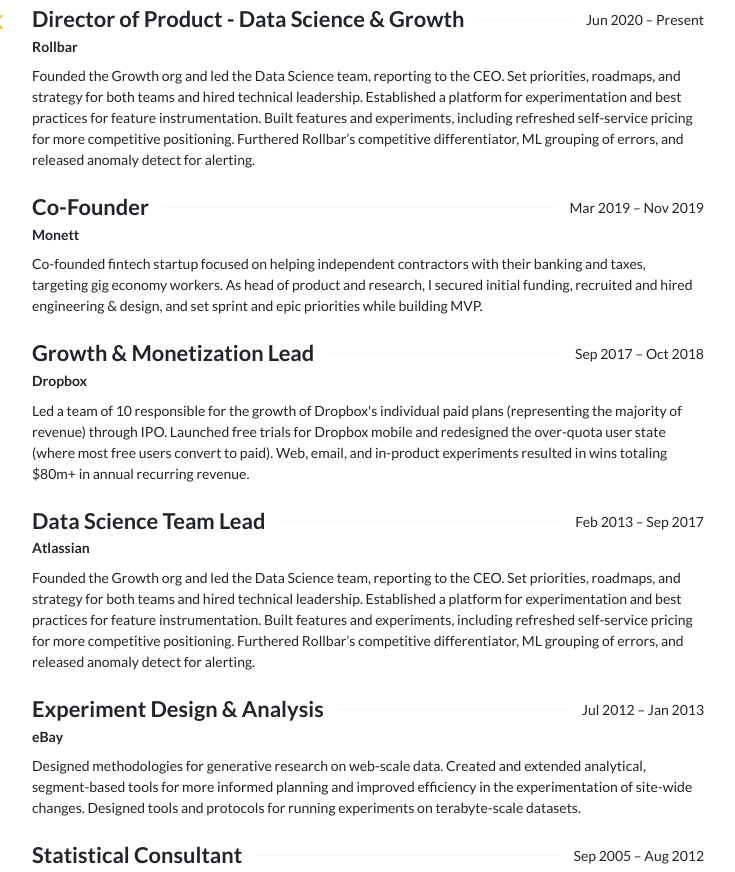
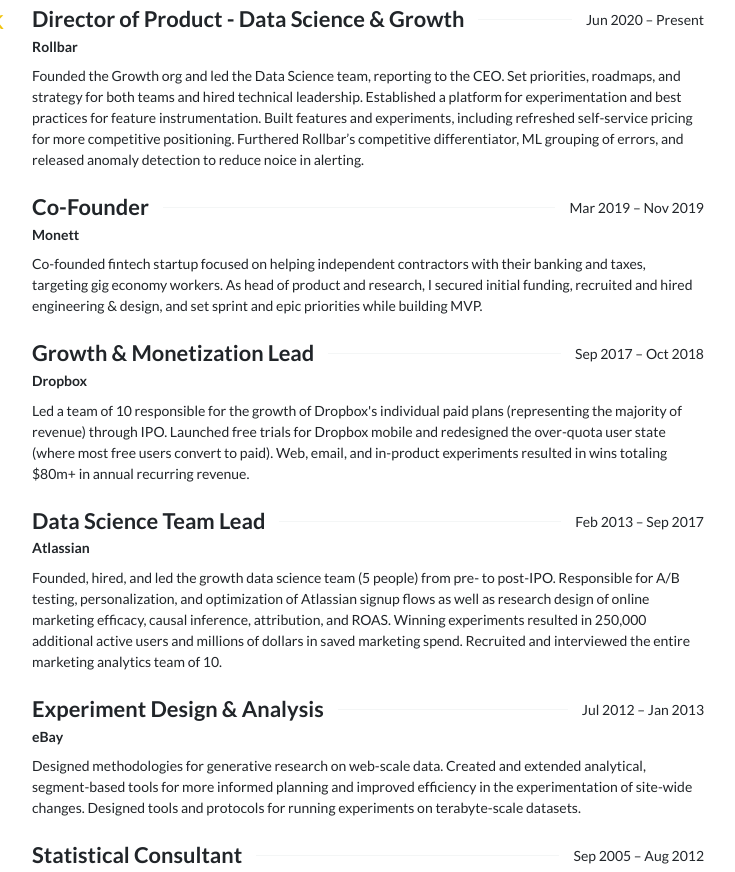
Before and after one commit to christopherseaman/sqrlly-web, a website: page public/index.html in a window 1280 px wide. Shown: the part 317-1189 px from the top of the page, without its empty margins (370-1105 px from the left). Drawn offline with Linux system fonts and the light colour scheme.

Commit message:
minor changes

```diff
--- a/public/index.html
+++ b/public/index.html
@@ -290,7 +290,7 @@
                 </div>
                 <strong>Rollbar</strong>
               </header>
-                <p>Founded the Growth org and led the Data Science team, reporting to the CEO. Set priorities, roadmaps, and strategy for both teams and hired technical leadership. Established a platform for experimentation and best practices for feature instrumentation. Built features and experiments, including refreshed self-service pricing for more competitive positioning. Furthered Rollbar’s competitive differentiator, ML grouping of errors, and released anomaly detect for alerting.</p>
+                <p>Founded the Growth org and led the Data Science team, reporting to the CEO. Set priorities, roadmaps, and strategy for both teams and hired technical leadership. Established a platform for experimentation and best practices for feature instrumentation. Built features and experiments, including refreshed self-service pricing for more competitive positioning. Furthered Rollbar’s competitive differentiator, ML grouping of errors, and released anomaly detection to reduce noice in alerting.</p>
             </article>
             <article>
               <header>
@@ -329,7 +329,7 @@
                 </div>
                 <strong>Atlassian</strong>
               </header>
-                <p>Founded the Growth org and led the Data Science team, reporting to the CEO. Set priorities, roadmaps, and strategy for both teams and hired technical leadership. Established a platform for experimentation and best practices for feature instrumentation. Built features and experiments, including refreshed self-service pricing for more competitive positioning. Furthered Rollbar’s competitive differentiator, ML grouping of errors, and released anomaly detect for alerting.</p>
+                <p>Founded, hired, and led the growth data science team (5 people) from pre- to post-IPO. Responsible for A/B testing, personalization, and optimization of Atlassian signup flows as well as research design of online marketing efficacy, causal inference, attribution, and ROAS. Winning experiments resulted in 250,000 additional active users and millions of dollars in saved marketing spend. Recruited and interviewed the entire marketing analytics team of 10.</p>
             </article>
             <article>
               <header>
```
